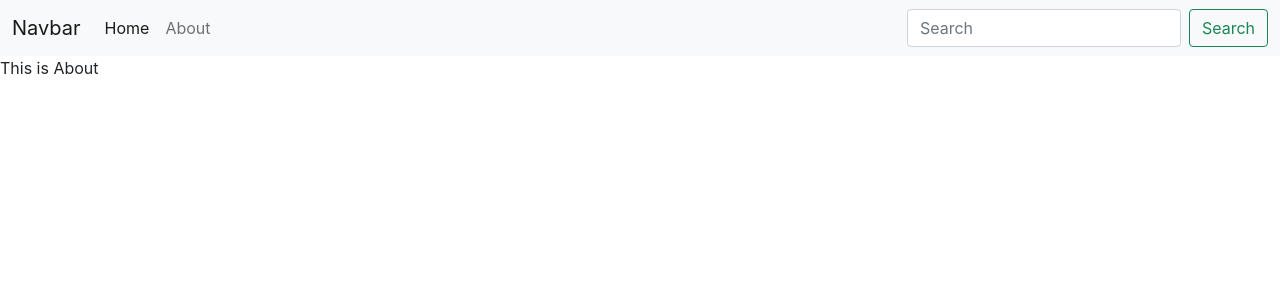
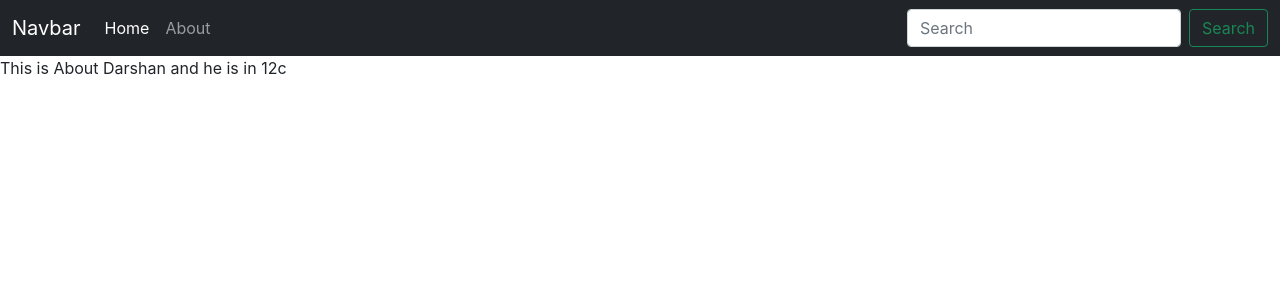
Before and after one commit to Dp20703/inotebook, a React (Create React App) app: page /about in a window 1280 px wide. Shown: the top 300 px of the page. Built offline with nearby package versions, Linux system fonts and the light colour scheme.

Commit message:
useContext hook added

```diff
--- a/src/App.js
+++ b/src/App.js
@@ -1,6 +1,7 @@
 import './App.css';
 import React from "react";
-import {BrowserRouter as Router,Routes,Route,} from "react-router-dom";
+import { BrowserRouter as Router, Routes, Route, } from "react-router-dom";
+import NoteState from './context/notes/NoteState';
 import Navbar from './components/Navbar';
 import Home from './components/Home';
 import About from './components/About';
@@ -8,6 +9,7 @@ import About from './components/About';
 function App() {
   return (
     <>
+      <NoteState>
         <Router>
           <Navbar />
           <Routes>
@@ -15,6 +17,7 @@ function App() {
             <Route exact path="/about" element={<About />}></Route>
           </Routes>
         </Router>
+      </NoteState>
     </>
   );
 }
--- a/src/components/About.js
+++ b/src/components/About.js
@@ -1,9 +1,16 @@
-import React from 'react'
+import React, { useContext, useEffect } from 'react'
+import noteContext from '../context/notes/NoteContext'
 
 const About = () => {
+    const a = useContext(noteContext)
+    useEffect(() => {
+        a.update("Darshan", "12c")
+        // eslint-disable-next-line
+    }, [])
+
     return (
         <div>
-            This is About
+            This is About {a.state.name} and he is in {a.state.class}
         </div>
     )
 }
--- a/src/components/Navbar.js
+++ b/src/components/Navbar.js
@@ -3,7 +3,7 @@ import { Link } from "react-router-dom";
 const Navbar = () => {
     return (
         <div>
-            <nav className="navbar navbar-expand-lg navbar-light bg-light">
+            <nav className="navbar navbar-expand-lg navbar-dark bg-dark">
                 <div className="container-fluid">
                     <Link className="navbar-brand" to="/">Navbar</Link>
                     <button className="navbar-toggler" type="button" data-bs-toggle="collapse" data-bs-target="#navbarSupportedContent" aria-controls="navbarSupportedContent" aria-expanded="false" aria-label="Toggle navigation">
--- /dev/null
+++ b/src/context/notes/NoteContext.js
@@ -0,0 +1,5 @@
+import { createContext } from "react";
+
+const noteContext = createContext();
+
+export default noteContext;
--- /dev/null
+++ b/src/context/notes/NoteState.js
@@ -0,0 +1,24 @@
+import NoteContext from "./NoteContext";
+import { useState } from "react";
+
+const NoteState = (props) => {
+    const s1 = {
+        "name": "Dp",
+        "class": "5b"
+    }
+    const [state, setState] = useState(s1)
+    const update = (name, classN) => {
+        setTimeout(() => {
+            setState({
+                "name": name,
+                "class": classN
+            })
+
+        }, 1000)
+    }
+    return (<NoteContext.Provider value={{ state, update }}>
+        {props.children}
+    </NoteContext.Provider>)
+}
+
+export default NoteState;
```
Lines whose indentation alone changed are shown as unchanged.
